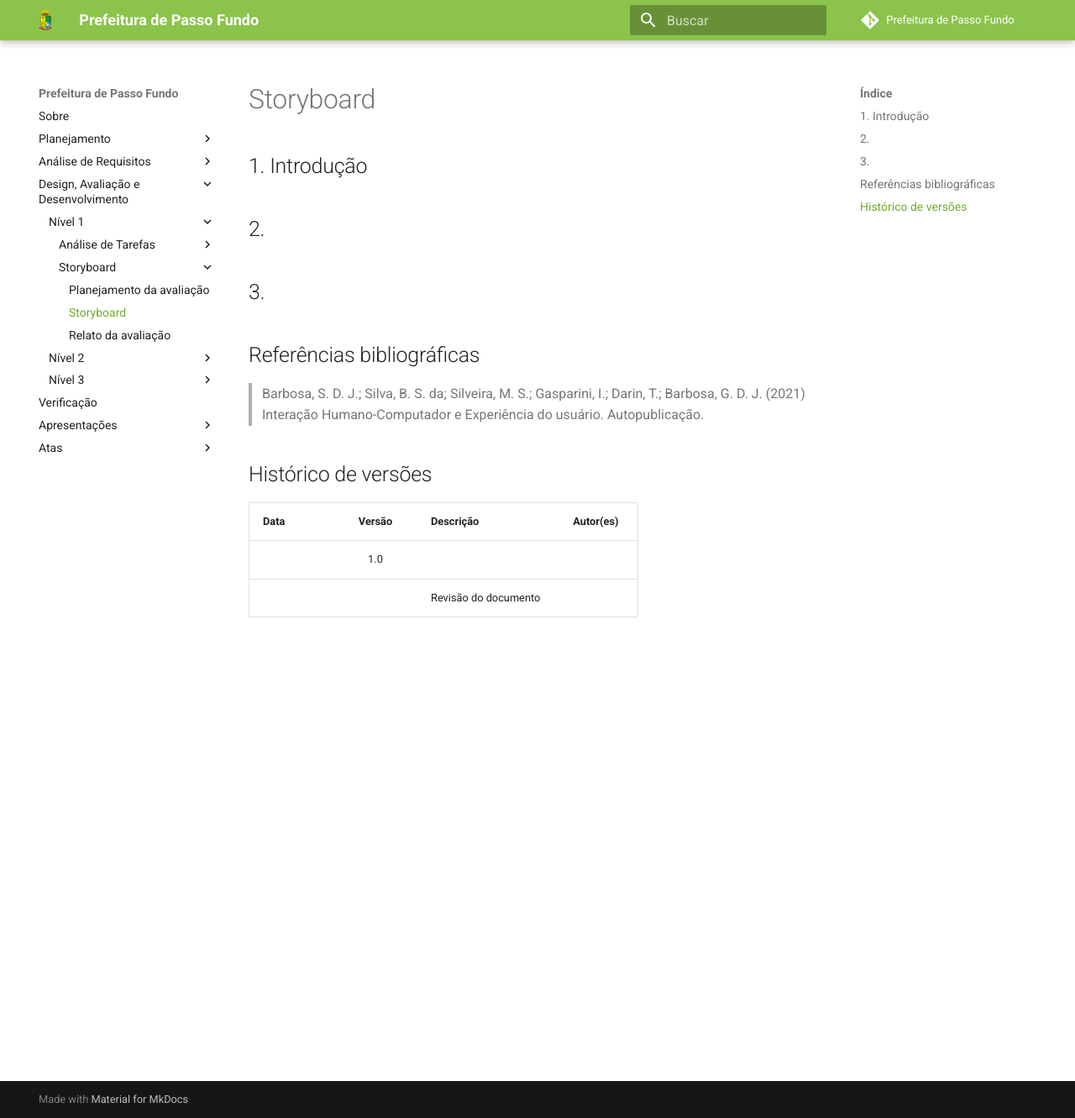
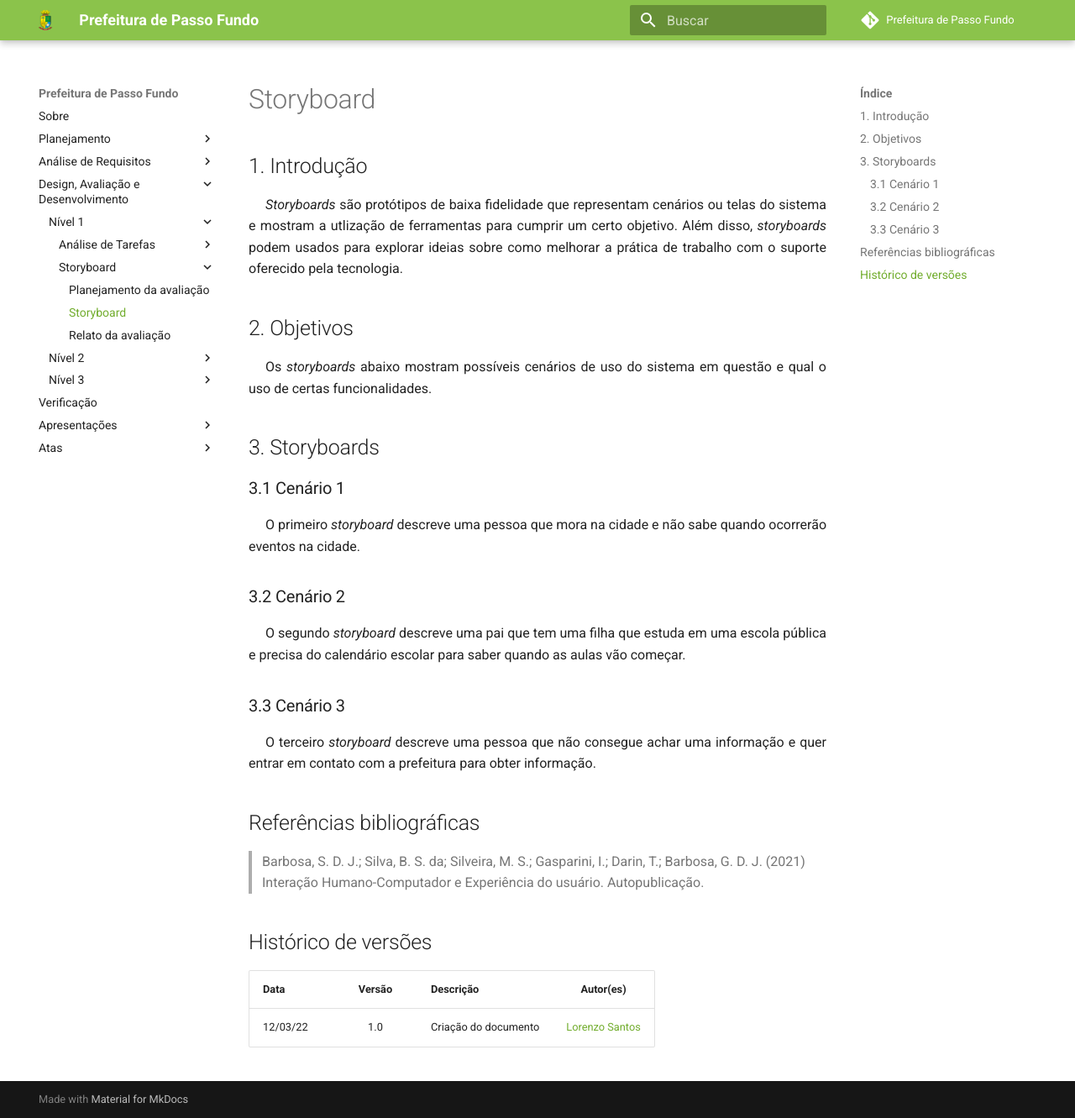
Before and after one commit to Interacao-Humano-Computador/2021.2-Prefeitura-de-Passo-Fundo, an MkDocs documentation site: the page built from docs/DesignAvaliacaoDesenvolvimento/Nivel1/Storyboard/Storyboard.md, in a window 1280 px wide and 1331 px high. Shown: the whole window at 84% size. Built offline with MkDocs 1.6.1 and Material for MkDocs 9.7.7, drawn with Linux system fonts in a browser that asks for light colours; comment, search, counter and statistics services are not loaded.

Commit message:
Criação dos storyboards

```diff
--- a/docs/DesignAvaliacaoDesenvolvimento/Nivel1/Storyboard/Storyboard.md
+++ b/docs/DesignAvaliacaoDesenvolvimento/Nivel1/Storyboard/Storyboard.md
@@ -1,29 +1,29 @@
 ## 1. Introdução
 
 <p style="text-indent: 20px; text-align: justify">
-
+<i>Storyboards</i> são protótipos de baixa fidelidade que representam cenários ou telas do sistema e mostram a utlização de ferramentas para cumprir um certo objetivo. Além disso, <i>storyboards</i> podem usados para explorar ideias sobre como melhorar a prática de trabalho com o suporte oferecido pela tecnologia.
 </p>
 
-## 2.
+## 2. Objetivos
 
 <p style="text-indent: 20px; text-align: justify">
-
-</p>
-
-<p style="text-indent: 20px; text-align: justify">
-
+Os <i>storyboards</i> abaixo mostram possíveis cenários de uso do sistema em questão e qual o uso de certas funcionalidades.
 </p>
 
 
+## 3. Storyboards
+
+### 3.1 Cenário 1
 <p style="text-indent: 20px; text-align: justify">
+O primeiro <i>storyboard</i> descreve uma pessoa que mora na cidade e não sabe quando ocorrerão eventos na cidade.</p>
 
-</p>
+### 3.2 Cenário 2
+<p style="text-indent: 20px; text-align: justify">
+O segundo <i>storyboard</i> descreve uma pai que tem uma filha que estuda em uma escola pública e precisa do calendário escolar para saber quando as aulas vão começar.</p>
 
-
-## 3.
-
-
-
+### 3.3 Cenário 3
+<p style="text-indent: 20px; text-align: justify">
+O terceiro <i>storyboard</i> descreve uma pessoa que não consegue achar uma informação e quer entrar em contato com a prefeitura para obter informação.</p>
 
 ## Referências bibliográficas
 
@@ -33,5 +33,4 @@
 
  | **Data**   | **Versão** | **Descrição**                            |                **Autor(es)**                 |
  | ---------- | :--------: | ---------------------------------------- | :------------------------------------------: |
- |  |    1.0     |       |        [](https://github.com/)         |
- |  |         |    Revisão do documento   |        [](https://github.com/)         |
+ | 12/03/22 |    1.0     |    Criação do documento   |        [Lorenzo Santos](https://github.com/lorenzo7377)         |
```
Also changed, not shown: assets/img/cenario2.png (added), assets/img/cenario3.png (added), assets/img/cenário1.png (added).
